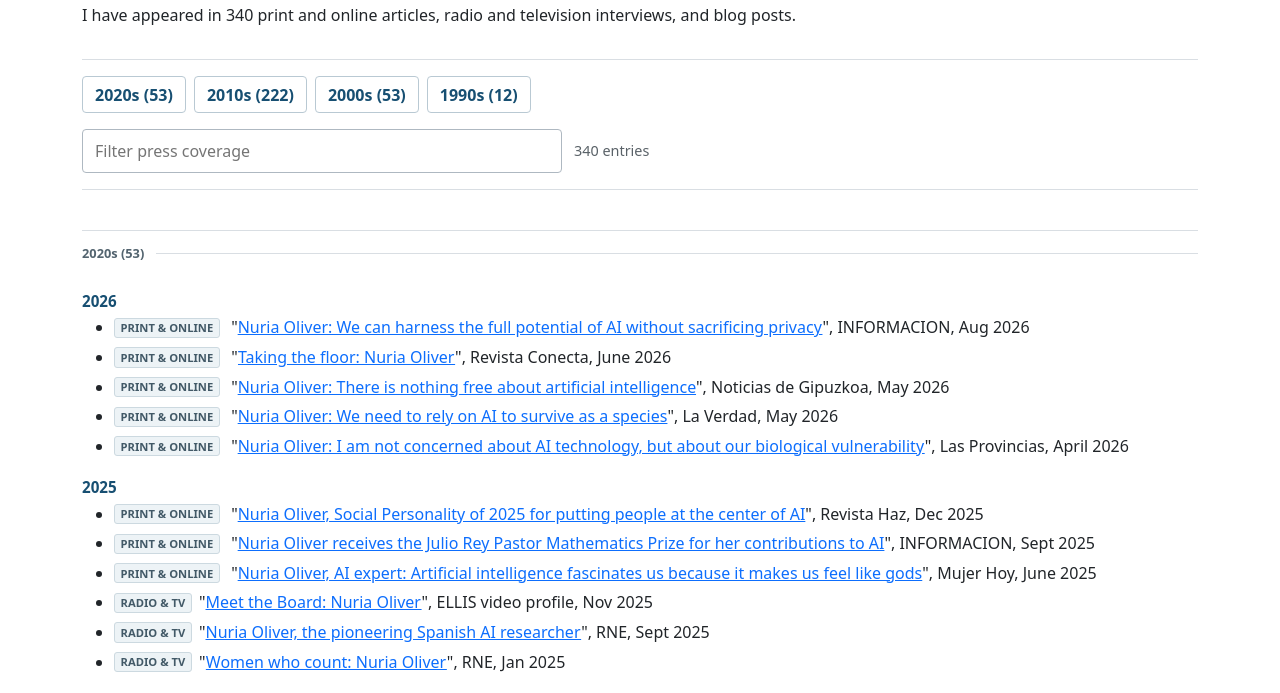
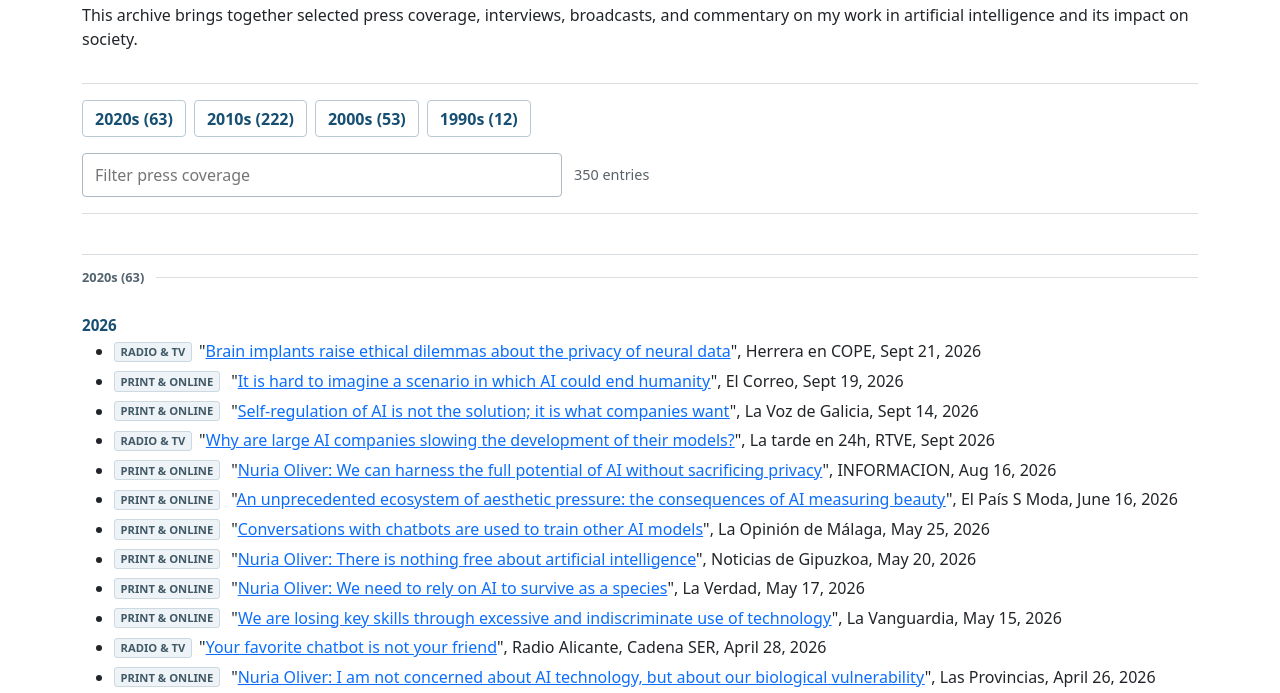
Before and after one commit to nuriaoliver/nuriaoliver.github.io, an Eleventy site: page content/press.md in a window 1280 px wide. Shown: the part 190-883 px from the top of the page. Built offline with nearby package versions, Linux system fonts and the light colour scheme; Eleventy itself is replaced by a stand-in of ours; files that its build step writes are made by us from their sources; no server answers; what @retorquere/bibtex-parser would draw is missing.

Commit message:
Update 2026 press coverage

```diff
--- a/content/press.md
+++ b/content/press.md
@@ -6,8 +6,8 @@ redirect_from:
   - /videos/
 ---
 
-I have appeared in 340 print and online articles, radio and television
-interviews, and blog posts.
+This archive brings together selected press coverage, interviews, broadcasts,
+and commentary on my work in artificial intelligence and its impact on society.
 
 <div class="press-tools">
   <nav class="press-jump" aria-label="Press coverage by decade"></nav>
@@ -20,11 +20,18 @@ interviews, and blog posts.
 
 <h2 id="printed-online-media">Printed and online media</h2>
 
-* "[Nuria Oliver: We can harness the full potential of AI without sacrificing privacy](https://ellisalicante.org/2026/08/16/informacion.es/)", INFORMACION, Aug 2026
-* "[Taking the floor: Nuria Oliver](https://ellisalicante.org/2026/06/16/revista-conecta.es/)", Revista Conecta, June 2026
-* "[Nuria Oliver: There is nothing free about artificial intelligence](https://ellisalicante.org/2026/05/20/noticiasgipuzcoa.es/)", Noticias de Gipuzkoa, May 2026
-* "[Nuria Oliver: We need to rely on AI to survive as a species](https://ellisalicante.org/2026/05/17/laverdad.es/)", La Verdad, May 2026
-* "[Nuria Oliver: I am not concerned about AI technology, but about our biological vulnerability](https://ellisalicante.org/2026/04/26/lasprovincias.es/)", Las Provincias, April 2026
+* "[It is hard to imagine a scenario in which AI could end humanity](https://www.elcorreo.com/sociedad/miles-agentes-ia-decidir-controlar-red-electrica-20260919132507-nt.html)", El Correo, Sept 19, 2026
+* "[Self-regulation of AI is not the solution; it is what companies want](https://www.lavozdegalicia.es/noticia/sociedad/2026/09/14/nuria-oliver-autorregulacion-ia-solucion-quieren-empresas/00031789392186097619822.htm)", La Voz de Galicia, Sept 14, 2026
+* "[Nuria Oliver: We can harness the full potential of AI without sacrificing privacy](https://ellisalicante.org/2026/08/16/informacion.es/)", INFORMACION, Aug 16, 2026
+* "[An unprecedented ecosystem of aesthetic pressure: the consequences of AI measuring beauty](https://elpais.com/smoda/belleza/2026-06-16/un-ecosistema-de-presion-estetica-sin-precedentes-las-consecuencias-de-que-la-ia-mida-la-belleza-y-condicione-la-autoestima.html)", El País S Moda, June 16, 2026
+* "[Conversations with chatbots are used to train other AI models](https://www.laopiniondemalaga.es/malaga/2026/05/25/nuria-oliver-ingeniera-conversaciones-chatbot-130596756.html)", La Opinión de Málaga, May 25, 2026
+* "[Nuria Oliver: There is nothing free about artificial intelligence](https://ellisalicante.org/2026/05/20/noticiasgipuzcoa.es/)", Noticias de Gipuzkoa, May 20, 2026
+* "[Nuria Oliver: We need to rely on AI to survive as a species](https://ellisalicante.org/2026/05/17/laverdad.es/)", La Verdad, May 17, 2026
+* "[We are losing key skills through excessive and indiscriminate use of technology](https://www.lavanguardia.com/neo/ia/20260515/11538005/nuria-oliver-pionera-inteligencia-artificial-perdiendo-habilidades-clave-excesivo-e-indiscriminado-tecnologia.html)", La Vanguardia, May 15, 2026
+* "[Nuria Oliver: I am not concerned about AI technology, but about our biological vulnerability](https://ellisalicante.org/2026/04/26/lasprovincias.es/)", Las Provincias, April 26, 2026
+* "[Ode to the process](https://www.informacion.es/opinion/2026/03/21/oda-proceso-128232603.html)", INFORMACION, March 21, 2026
+* "[Your favorite chatbot is not your friend](https://elpais.com/opinion/2026-01-23/tu-chatbot-favorito-no-es-tu-amigo.html)", El País, Jan 23, 2026
+* "[Artificial intelligence and digital rights: progress or mirage?](https://theconversation.com/inteligencia-artificial-y-derechos-digitales-progreso-o-espejismo-272967)", The Conversation, Jan 19, 2026
 * "[Nuria Oliver, Social Personality of 2025 for putting people at the center of AI](https://ellisalicante.org/2025/12/18/revistahaz.es/)", Revista Haz, Dec 2025
 * "[Nuria Oliver receives the Julio Rey Pastor Mathematics Prize for her contributions to AI](https://ellisalicante.org/2025/09/26/informacion.es/)", INFORMACION, Sept 2025
 * "[Nuria Oliver, AI expert: Artificial intelligence fascinates us because it makes us feel like gods](https://ellisalicante.org/2025/06/20/mujerhoy.es/)", Mujer Hoy, June 2025
@@ -678,6 +685,9 @@ interviews, and blog posts.
 
 <h2 id="radio-video-tv">Radio, video, and TV interviews</h2>
 
+* "[Brain implants raise ethical dilemmas about the privacy of neural data](https://www.cope.es/programas/herrera-en-cope/audios/nuria-ingeniera-telecomunicaciones-implantacion-tecnologia-cerebro-genera-dilemas-eticos-existe-neuroderecho-privacidad-datos-no-deben-comercializarse-consentimiento-20260921_3439154.amp.html)", Herrera en COPE, Sept 21, 2026
+* "[Why are large AI companies slowing the development of their models?](https://www.rtve.es/play/videos/la-tarde-en-24h/grandes-empresas-ia-apuestan-frenar-desarrollo-modelos/17224712/)", La tarde en 24h, RTVE, Sept 2026
+* "[Your favorite chatbot is not your friend](https://cadenaser.com/comunitat-valenciana/2026/04/28/tu-chatbot-favorito-no-es-tu-amigo-radio-alicante/)", Radio Alicante, Cadena SER, April 28, 2026
 * "[Meet the Board: Nuria Oliver](https://ellisalicante.org/2025/11/18/elliseu-meet-the-board.en/)", ELLIS video profile, Nov 2025
 * "[Nuria Oliver, the pioneering Spanish AI researcher](https://ellisalicante.org/2025/09/10/rne.es/)", RNE, Sept 2025
 * "[Women who count: Nuria Oliver](https://ellisalicante.org/2025/01/26/rne.es/)", RNE, Jan 2025
--- a/static/js/press.js
+++ b/static/js/press.js
@@ -19,6 +19,19 @@ document.addEventListener("DOMContentLoaded", () => {
     if (!shortYear) return null;
     const year = Number(shortYear[1]);
     return year >= 70 ? 1900 + year : 2000 + year;
+  };
+
+  const getDate = (text) => {
+    const match = text.match(
+      /\b(Jan(?:uary)?|Feb(?:ruary)?|Mar(?:ch)?|Apr(?:il)?|May|June?|July?|Aug(?:ust)?|Sept?(?:ember)?|Oct(?:ober)?|Nov(?:ember)?|Dec(?:ember)?)\s+(?:(\d{1,2}),\s+)?((?:19|20)\d{2})\b/i
+    );
+    if (!match) return 0;
+    const months = {
+      jan: 0, feb: 1, mar: 2, apr: 3, may: 4, jun: 5,
+      jul: 6, aug: 7, sep: 8, oct: 9, nov: 10, dec: 11,
+    };
+    const month = months[match[1].slice(0, 3).toLowerCase()];
+    return Date.UTC(Number(match[3]), month, Number(match[2] || 1));
   };
 
   const pressItems = [];
@@ -88,6 +101,7 @@ document.addEventListener("DOMContentLoaded", () => {
     });
 
     for (const [year, items] of sortedYears) {
+      items.sort((first, second) => getDate(second.textContent) - getDate(first.textContent));
       const yearHeading = document.createElement("h3");
       yearHeading.className = "press-year";
       yearHeading.textContent = year;
```
